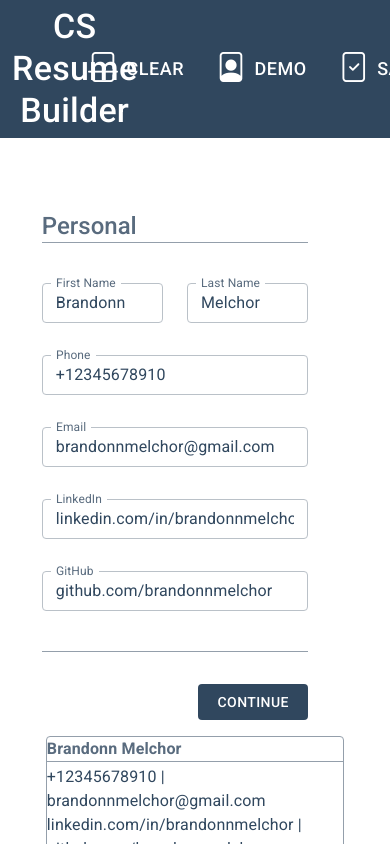
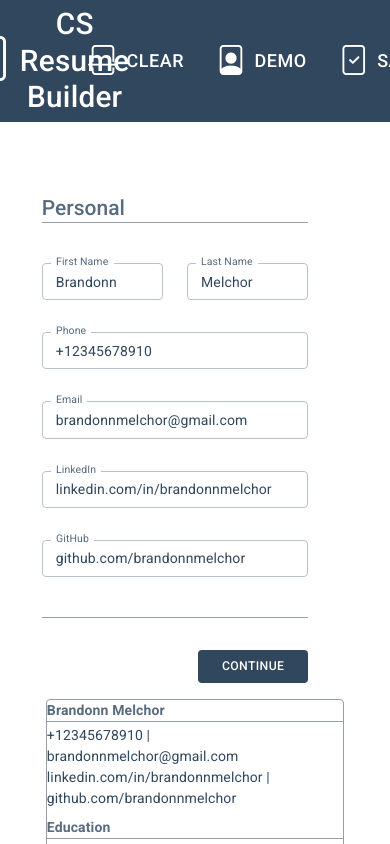
Before and after one commit to brandonnmelchor/resume-builder, a React (Create React App) app: page / in a window 390 px wide. Shown: the top 844 px of the page. Built offline with nearby package versions, Linux system fonts and the light colour scheme.

Commit message:
decrease font size on smaller screens

```diff
--- a/src/styles/app.css
+++ b/src/styles/app.css
@@ -3,6 +3,12 @@
   --grayA: #596b7e;
   --grayB: #7a8897;
   --grayC: #949fab;
+}
+
+@media (max-width: 899px) {
+  :root {
+    font-size: 14px !important;
+  }
 }
 
 * {
```
